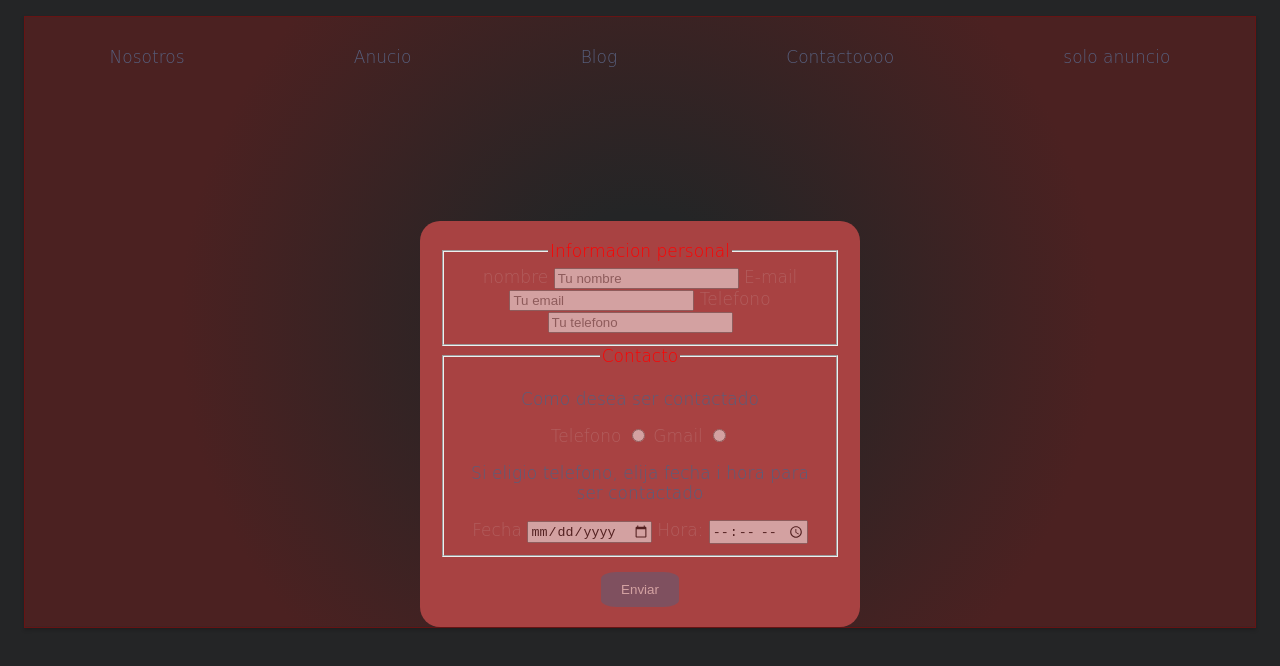
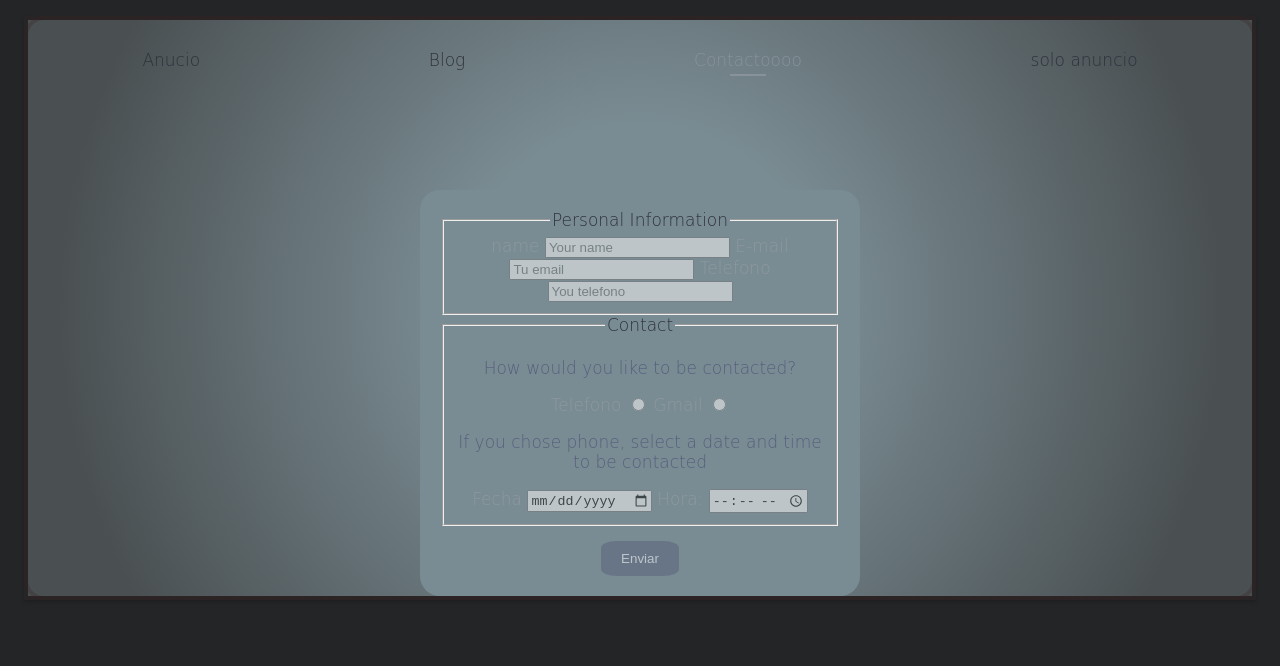
Before and after one commit to deividmng/davidpf, a plain HTML site: page contacto.html in a window 1280 px wide. Drawn offline with Linux system fonts and the light colour scheme; a web font is replaced by a local one.

Commit message:
nearly donde

```diff
--- a/contacto.html
+++ b/contacto.html
@@ -21,30 +21,30 @@
     <div class="container">
       <div class="card-contacto">
         <nav class="navegacion-f">
-          <a href class="button-nav-f" ="nosotros.html">Nosotros</a>
-          <a href class="button-nav-f" ="anuncios.html">Anucio</a>
+
+          <a href class="button-nav-f " ="anuncios.html">Anucio</a>
           <a href class="button-nav-f" ="blog.html">Blog</a>
-          <a href class="button-nav-f" ="contacto.html">Contactoooo</a>
+          <a href class="button-nav-f bd-color" ="contacto.html">Contactoooo</a>
           <a href class="button-nav-f" ="anuncio.html">solo anuncio</a>
         </nav>
 
         <form class="fm formulario" action="">
           <fieldset>
-            <legend>Informacion personal</legend>
+            <legend>Personal Information</legend>
 
-            <label for="nombre">nombre</label>
-            <input type="text" placeholder="Tu nombre" id="nombre" />
+            <label for="nombre">name</label>
+            <input type="text" placeholder="Your name" id="nombre" />
 
             <label for="email">E-mail</label>
             <input type="email" placeholder="Tu email" id="email" />
 
             <label for="tlf">Telefono</label>
-            <input type="tel" placeholder="Tu telefono" id="tlf" />
+            <input type="tel" placeholder="You telefono" id="tlf" />
           </fieldset>
 
           <fieldset>
-            <legend>Contacto</legend>
-            <p>Como desea ser contactado</p>
+            <legend>Contact</legend>
+            <p>How would you like to be contacted?</p>
             <div class="forma-contacto">
               <label for="contactat-telefono">Telefono</label>
               <input
@@ -63,7 +63,7 @@
               />
             </div>
 
-            <p>Si eligio telefono, elija fecha i hora para ser contactado</p>
+            <p>If you chose phone, select a date and time to be contacted</p>
 
             <label for="fecha">Fecha</label>
             <input type="date" id="fecha" />
--- /dev/null
+++ b/foother.css
@@ -0,0 +1,71 @@
+label{
+  opacity: 20%;
+  color: rgb(216, 199, 199);
+}
+
+
+fieldset legend{
+  color: #2e313d;
+}
+input{
+  opacity: 50%;
+}
+textarea {
+  opacity: 20%;
+}
+
+.top {
+  margin-top: 15px;
+}
+
+
+.formulario {
+  background-color:#7a8c93; ;
+  padding: 20px;
+  border-radius: 20px; /* Ajusta este valor para cambiar el radio de los bordes */
+  width: 400px; /* Ajusta el ancho del formulario según tus necesidades */
+  margin: 0 auto; /* Centra el formulario horizontalmente en su contenedor */
+  line-height: -33px;
+
+}
+
+
+
+
+footer {
+  align-items: flex-start;
+  padding: 0;
+  margin: 0;
+  margin-bottom: 70px;
+  margin-right: 190px;
+  display: flex;
+  flex-direction: column;
+  align-items: center; /* Centrar horizontalmente */
+  justify-content: center; /* Centrar verticalmente */
+  text-align: center; /* Para centrar el texto dentro de los elementos */
+  margin-left: 25px;
+}
+
+.footer h3 {
+  margin-bottom: 10px; /* Agregar un pequeño espacio entre el h3 y el ul */
+}
+
+.footer ul {
+  display: flex;
+  list-style: none;
+  align-items: flex-start;
+  padding: 0;
+  margin: 0;
+}
+
+
+.fab{
+
+  color: #575F7D;
+}
+
+
+
+.button-nav-f a {
+  color: #2e313d;
+}
--- a/style.css
+++ b/style.css
@@ -1,3 +1,7 @@
+@import "foother.css";
+
+
+
 body {
   background: #242526;
   color: #575F7D;
@@ -79,7 +83,7 @@ body {
 
 .small {
   font-size: 10px;
-  background-color: red;
+
 }
 
 /* here is goes the midel of the pg*/
@@ -207,12 +211,13 @@ footer {
   justify-content: center; /* Alinea el contenido horizontalmente en el centro */
   position: relative;
   text-decoration: none;
-  color: #575F7D;
+  color: #2e313d;
+
   margin-top: 30px;
   transition: color 0.3s ease;
   margin-left: auto; /* Ajusta el margen izquierdo a 'auto' para centrar */
   margin-right: auto; /* Ajusta el margen derecho a 'auto' para centrar */
-  margin-bottom: 154px;
+  margin-bottom: 120px;
 }
 .button-nav-f::before {
   content: "";
@@ -221,12 +226,13 @@ footer {
   left: 0;
   width: 0; /* Iniciamos el ancho en 0 */
   height: 1px; /* Altura de la línea */
-  color: #575F7D;
+  color: #c6cada;
   transition: width 0.3s ease; /* Ajustamos la transición para el ancho */
 }
 
 .button-nav-f:hover::before {
-  width: 100%; /* Aumentamos el ancho al 100% al pasar el cursor */
+  width: 100%;
+  color: #c6cada; /* Aumentamos el ancho al 100% al pasar el cursor */
 }
 
 
@@ -251,78 +257,71 @@ footer {
 .card-contacto {
   margin: 1rem 1rem;
   text-align: center;
-  border: 1px solid rgb(102, 20, 20);
+  border: 4px solid transparent; /* Cambiamos el color del borde a transparente */
   box-shadow: 0 2px 4px rgba(0, 0, 0, 0.2);
-  background: rgb(201,42,35);
-  background: radial-gradient(circle, rgba(201,42,35,0) 16%, rgba(75,33,33,1) 67%);
+  background: rgb(122, 140, 147);
+  background: radial-gradient(
+    circle,
+    rgba(122, 140, 147, 1) 27%,
+    rgba(74, 80, 82, 1) 86%
+  );
   background-size: cover;
-   /* Cambiamos el valor de cover a contain */
-  background-repeat: no-repeat; /* Evita que la imagen se repita */
-  background-position: center; /* Centra la imagen en el contenedor */
+  background-repeat: no-repeat;
+  background-position: center;
+  position: relative; /* Agregamos posición relativa para que funcione el pseudo-elemento */
 
+  /* Agregamos las animaciones */
+  animation: lightBorder 2s linear infinite alternate;
 }
 
-label{
-  opacity: 20%;
-  color: rgb(216, 199, 199);
+/* Definimos la animación */
+@keyframes lightBorder {
+  from {
+    border-color: transparent;
+  }
+  to {
+    border-color: rgba(53, 35, 35, 0.5); /* Cambia el color del borde para crear el efecto de luz */
+  }
+}
+
+/* Estilo para el pseudo-elemento */
+.card-contacto::before {
+  content: "";
+  position: absolute;
+  top: -4px;
+  right: -4px;
+  bottom: -4px;
+  left: -4px;
+  border: 4px solid rgba(53, 35, 35, 0.3); /* Color del borde "de luz" */
+  border-radius: 20px; /* Ajusta el radio para que coincida con el radio del contenedor */
+  pointer-events: none; /* Evita que el pseudo-elemento interfiera con el contenido */
 }
 
 
-fieldset legend{
-  color: red;
-}
-input{
-  opacity: 50%;
-}
-textarea {
-  opacity: 20%;
+.bd-color {
+  color: #88929b;
+  position: relative;
 }
 
-.top {
-  margin-top: 15px;
+.bd-color::after {
+  content: "";
+  display: block;
+  width: 20px; /* Ancho inicial de la barra */
+  height: 2px; /* Altura de la barra */
+  background-color: #88929b;
+  position: absolute;
+  bottom: -6px; /* Posiciona la barra debajo del texto */
+  left: 50%; /* Centra la barra horizontalmente */
+  transform: translateX(-50%); /* Ajusta la posición horizontal */
+  animation: barraAnimation 2s infinite alternate; /* Agregamos la animación */
 }
 
-
-.formulario {
-  background-color:rgb(168, 66, 66); ;
-  padding: 20px;
-  border-radius: 20px; /* Ajusta este valor para cambiar el radio de los bordes */
-  width: 400px; /* Ajusta el ancho del formulario según tus necesidades */
-  margin: 0 auto; /* Centra el formulario horizontalmente en su contenedor */
+/* Definimos la animación */
+@keyframes barraAnimation {
+  from {
+    width: 20px; /* Ancho inicial de la barra */
+  }
+  to {
+    width: 40px; /* Ancho máximo de la barra */
+  }
 }
-
-
-
-
-footer {
-
-  margin-right: 190px;
-  display: flex;
-  flex-direction: column;
-  align-items: center; /* Centrar horizontalmente */
-  justify-content: center; /* Centrar verticalmente */
-  text-align: center; /* Para centrar el texto dentro de los elementos */
-
-  margin-left: 25px;
-
-}
-
-.footer h3 {
-  margin-bottom: 10px; /* Agregar un pequeño espacio entre el h3 y el ul */
-}
-
-.footer ul {
-  padding: 0;
-  margin: 0;
-  list-style: none;
-}
-
-
-.fab{
-
-  color: #575F7D;
-}
-
-a{
-  color: #575F7D;
-}
```
Also changed, not shown: index.html (+7 -5 lines), blog.html (added).
